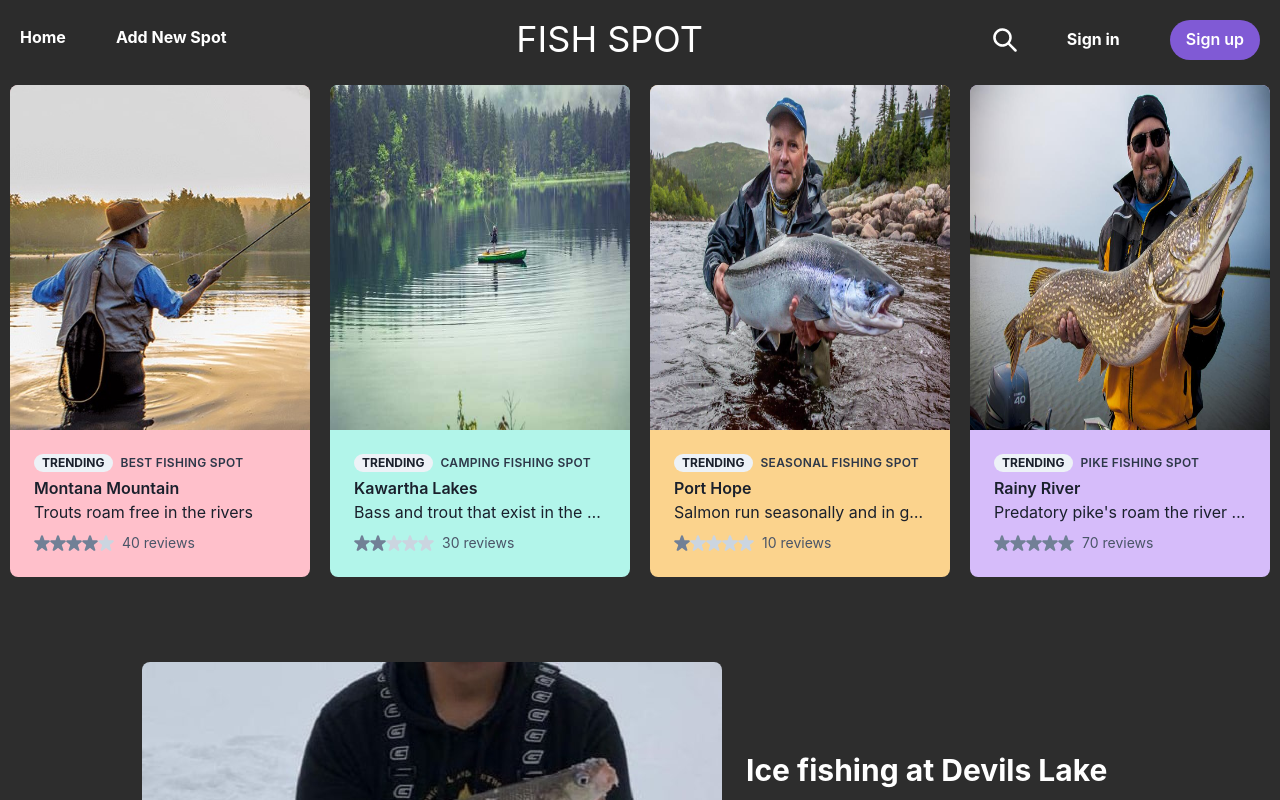
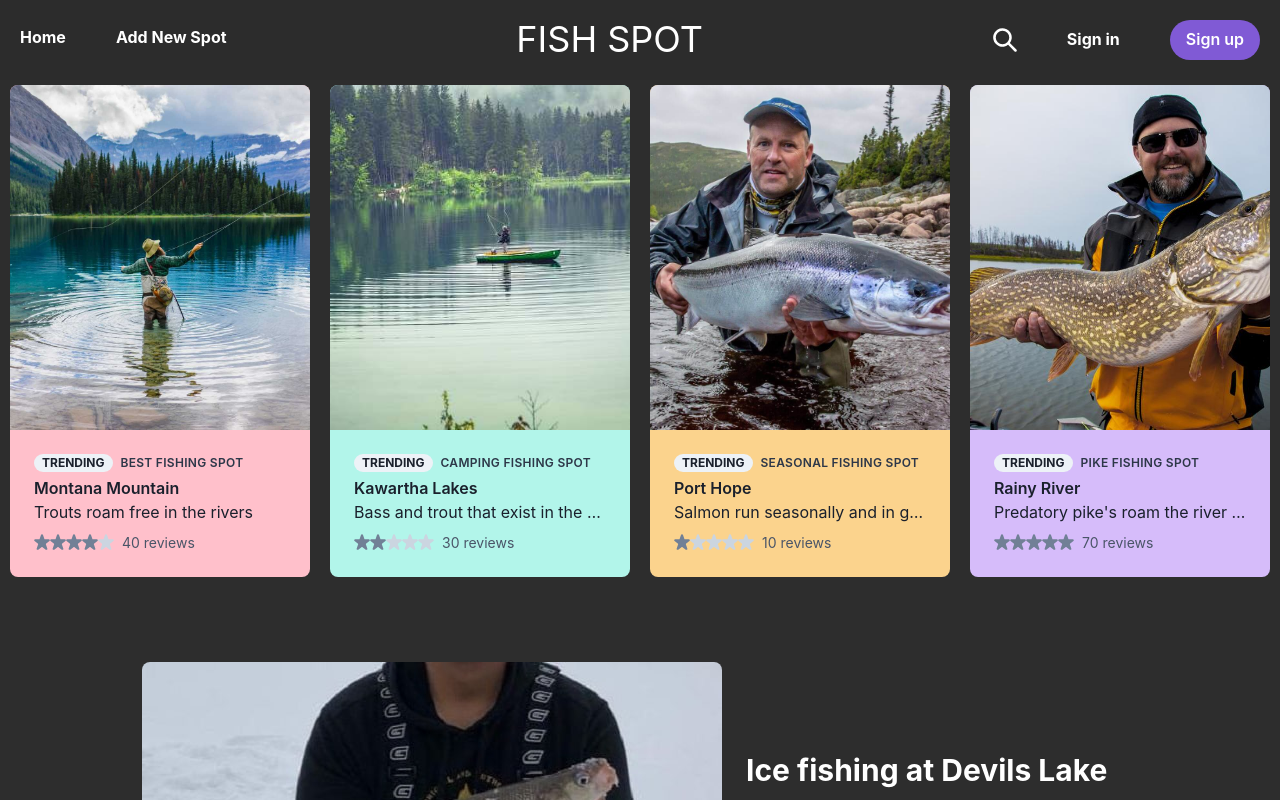
Before and after one commit to BilalShakh/FishSpot, a React (Create React App) app: page / in a window 1280 px wide. Shown: the top 800 px of the page. Built offline with nearby package versions, Linux system fonts and the light colour scheme.

Commit message:
Made some aspect optimization changes

```diff
--- a/src/components/Header/Header.css
+++ b/src/components/Header/Header.css
@@ -3,8 +3,5 @@
     width: 100%;
     height: 80px;
     position: fixed;
+    z-index: 1000;
 }
-
-.nav-heading {
-    color: white;
-}
--- a/src/components/Header/Header.js
+++ b/src/components/Header/Header.js
@@ -9,8 +9,8 @@ function Header() {
             <Flex>
                 <Box py="7" px="5">
                     <HStack spacing="50px">
-                        <Heading size="sm" color="white">Home</Heading>
-                        <Heading size="sm" color="white">Add New Spot</Heading>
+                        <Heading size="sm" color="white" _hover={{textDecoration : "underline", cursor: "Pointer"}}>Home</Heading>
+                        <Heading size="sm" color="white" _hover={{textDecoration : "underline", cursor: "Pointer"}}>Add New Spot</Heading>
                     </HStack>
                 </Box>
                 <Spacer />
@@ -20,8 +20,8 @@ function Header() {
                 <Spacer />
                 <Box p="5">
                     <HStack spacing="50px">
-                        <SearchIcon w={6} h={6} color="white"/>
-                        <Heading size="sm" color="white">Sign in</Heading>
+                        <SearchIcon w={6} h={6} color="white" _hover={{cursor: "Pointer"}}/>
+                        <Heading size="sm" color="white" _hover={{textDecoration : "underline", cursor: "Pointer"}}>Sign in</Heading>
                         <Button colorScheme="purple" borderRadius="25px">Sign up</Button>
                     </HStack>
                 </Box>
--- a/src/components/Home/FeaturedCard.js
+++ b/src/components/Home/FeaturedCard.js
@@ -1,13 +1,15 @@
 import React from 'react'
 
-import { Box, Image, Badge } from "@chakra-ui/react"
+import { Box, Image, Badge, AspectRatio } from "@chakra-ui/react"
 import { StarIcon } from '@chakra-ui/icons'
 
 function FeaturedCard(props) {
     return (
         <div>
-            <Box maxW="300px" borderWidth="0px" borderRadius="lg" overflow="hidden" backgroundColor={props.color}>
-                        <Image  height="345px" width="350px" src={props.Image} alt="IMAGE NOT FOUND" />
+            <Box maxW="300px" h="492px" borderWidth="0px" borderRadius="lg" overflow="hidden" backgroundColor={props.color}>
+                        <AspectRatio w="300px" ratio={0.87}>
+                            <Image  src={props.Image} alt="IMAGE NOT FOUND" />
+                        </AspectRatio>
 
                         <Box p="6">
                             <Box display="flex" alignItems="baseline">
--- a/src/components/Home/Home.js
+++ b/src/components/Home/Home.js
@@ -19,7 +19,7 @@ export default class Home extends Component {
             <div class = "home-background">
                 <VStack spacing="85px">
                     <Header></Header>
-                    <HStack spacing="20px">
+                    <HStack spacing="20px" flexWrap="wrap">
                         <FeaturedCard
                             color = "pink"
                             Image = {fishing_1}
```
Also changed, not shown: src/Assets/fishing_1.jpg.
